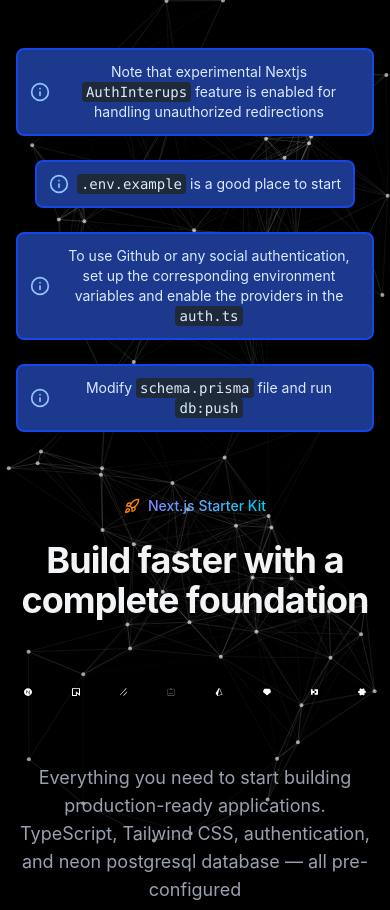
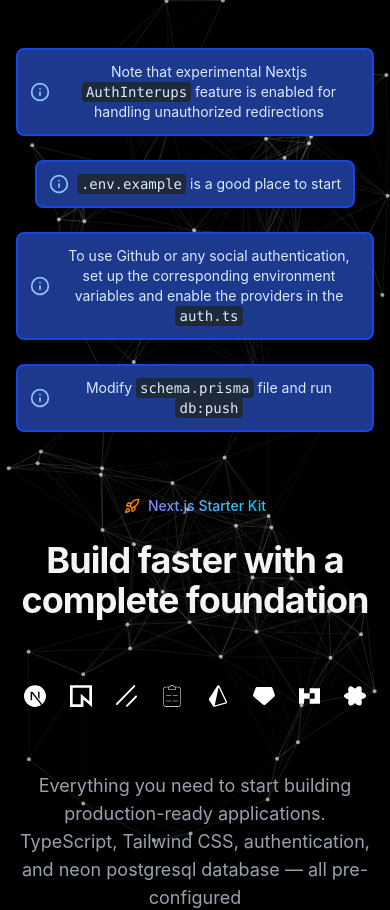
Before and after one commit to staystrongbg/next-starter-web, a React (Vite) app: page / in a window 390 px wide. Shown: the top 910 px of the page. Built offline with nearby package versions, Linux system fonts and the light colour scheme.

Commit message:
responsivity fix 2

```diff
--- a/src/App.tsx
+++ b/src/App.tsx
@@ -269,10 +269,10 @@
 
 function TechImages() {
   return (
-    <div className='flex gap-6 py-8'>
+    <div className='flex gap-2 md:gap-6 py-8'>
       {techImages.map((techImg) => (
         <div key={techImg.alt} className="rounded-lg p-2 transition-all duration-300 hover:bg-purple-500/20 hover:shadow-lg hover:shadow-purple-500/30">
-          <img src={techImg.src} alt={techImg.alt} className="h-4 w-4 md:h-8 md:w-8 transition-all duration-300 hover:scale-110" title={techImg.title} />
+          <img src={techImg.src} alt={techImg.alt} className="h-6 w-6 md:h-8 md:w-8 transition-all duration-300 hover:scale-110" title={techImg.title} />
         </div>
       ))}
     </div>
```
